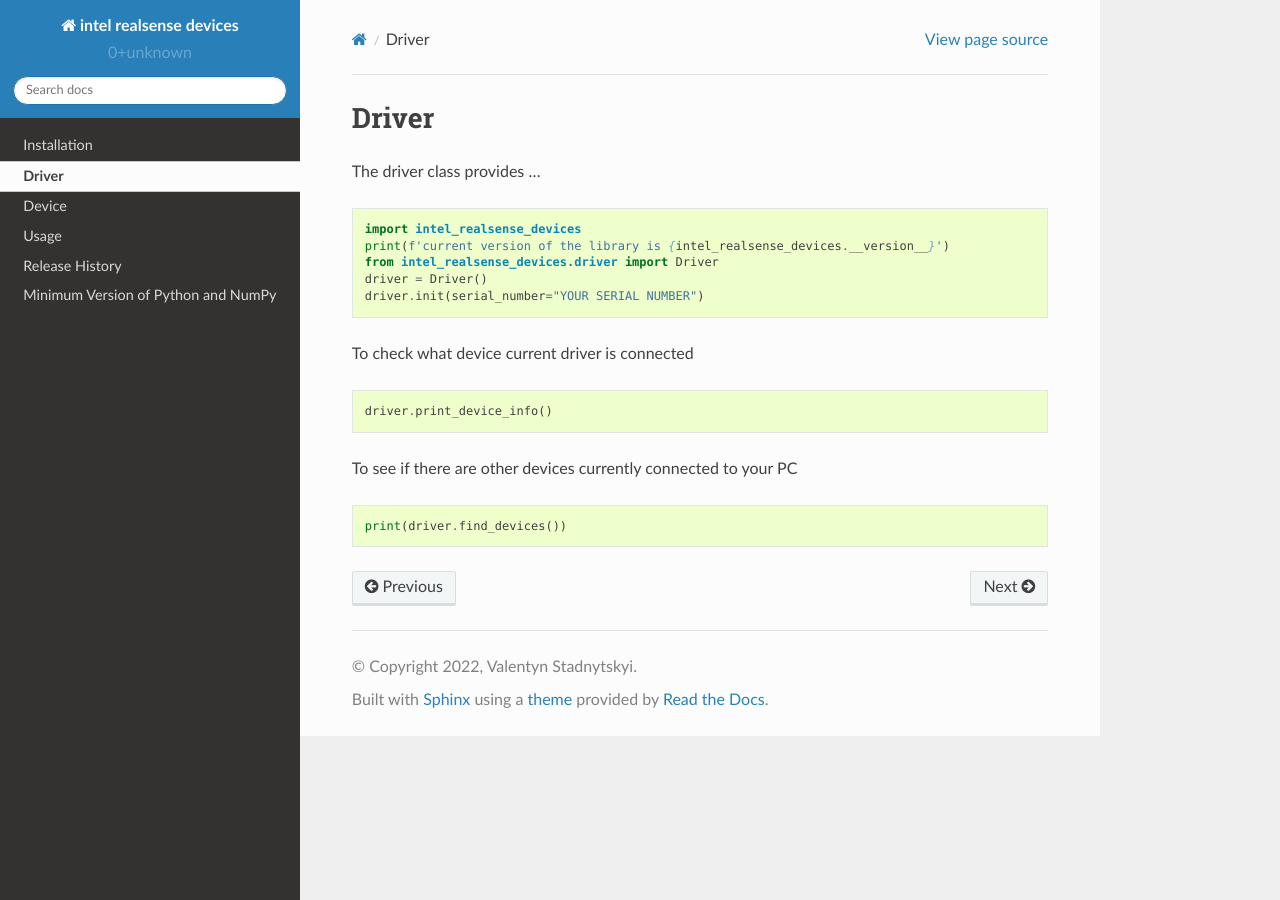
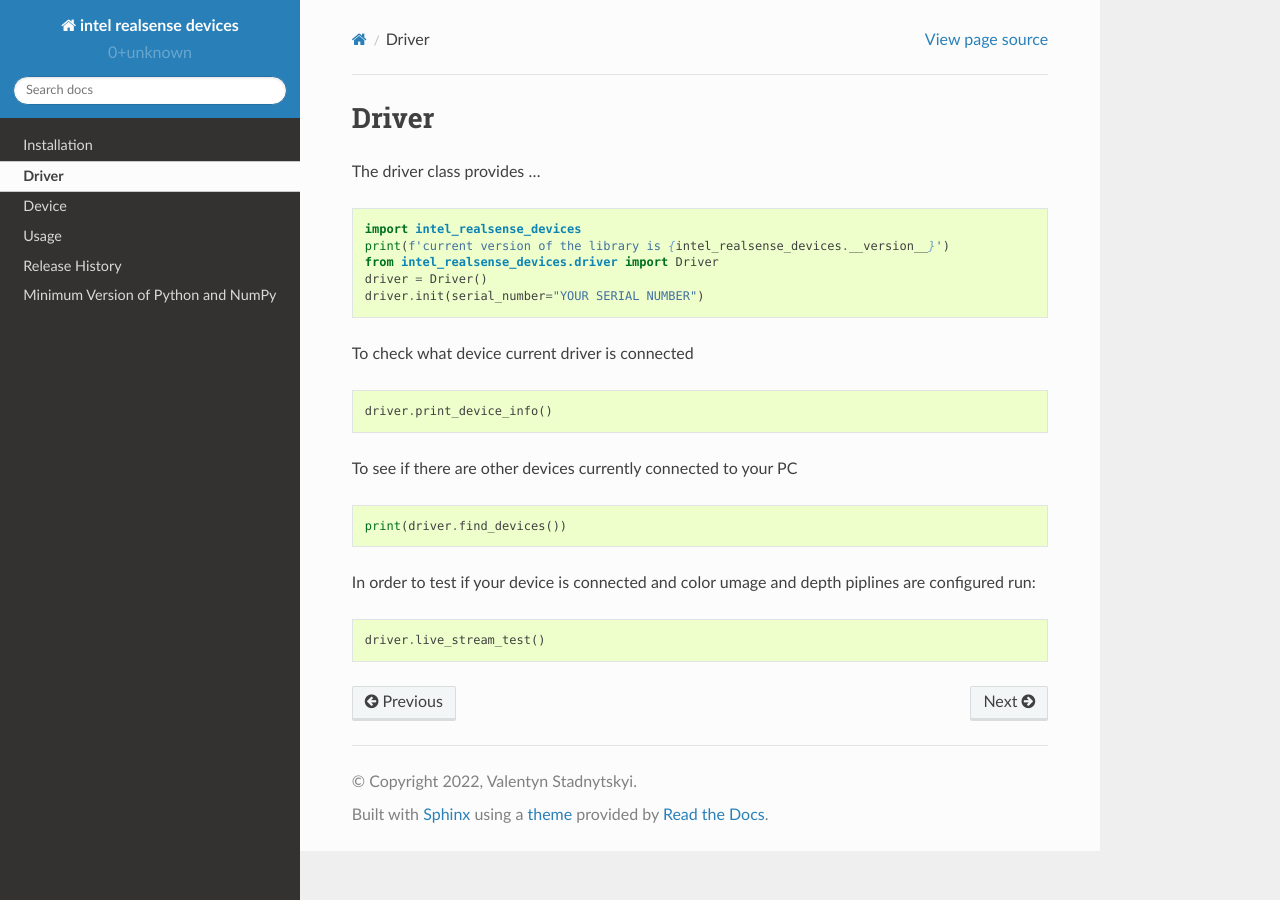
Before and after one commit to vstadnytskyi/intel-realsense-devices, a Sphinx documentation site: the page built from docs/source/driver.rst, in a window 1280 px wide. Built offline with Sphinx 7.4.7 and the Read the Docs theme 2.0.0, drawn with Linux system fonts in a browser that asks for light colours.

```diff
--- a/docs/source/driver.rst
+++ b/docs/source/driver.rst
@@ -24,3 +24,9 @@ To see if there are other devices currently connected to your PC
 .. code-block:: python
 
    print(driver.find_devices())
+
+In order to test if your device is connected and color umage and depth piplines are configured run:
+
+.. code-block:: python
+
+   driver.live_stream_test()
```
Also changed, not shown: docs/source/device.rst (+9 -2 lines).
